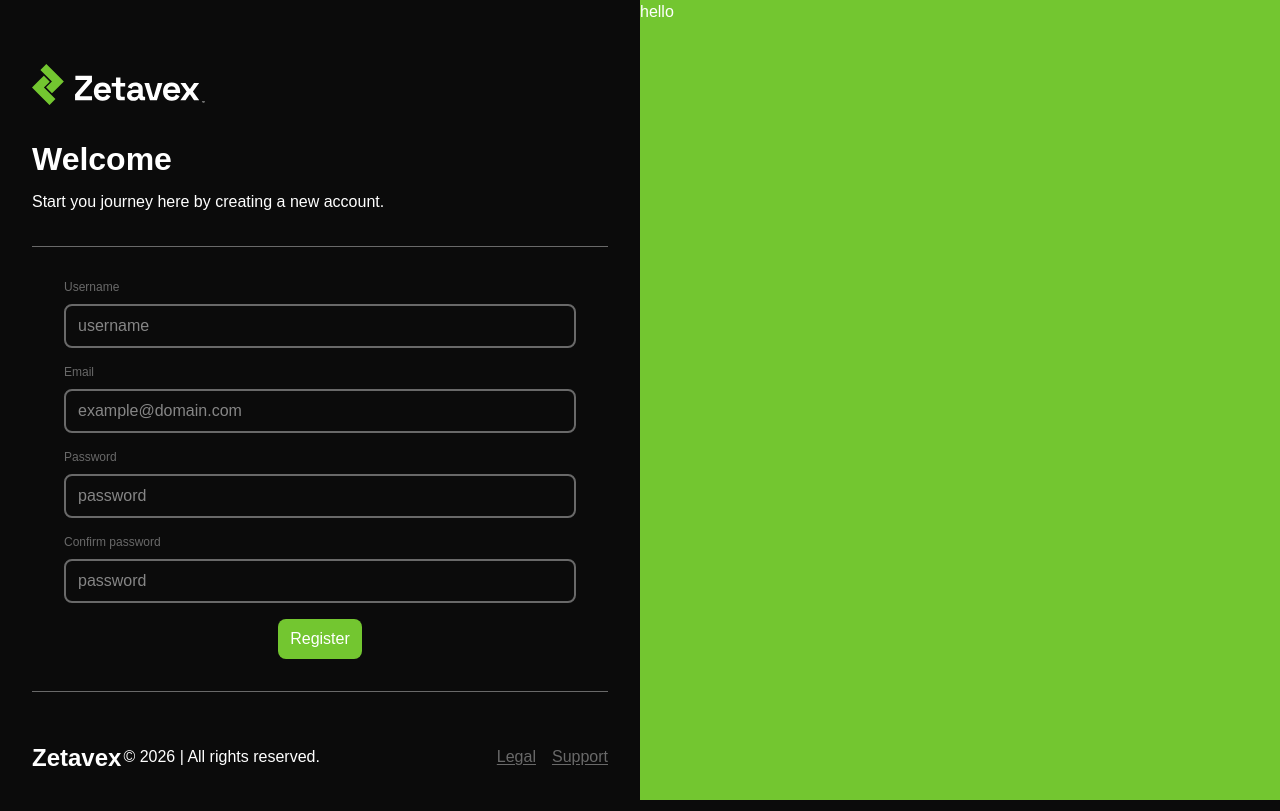
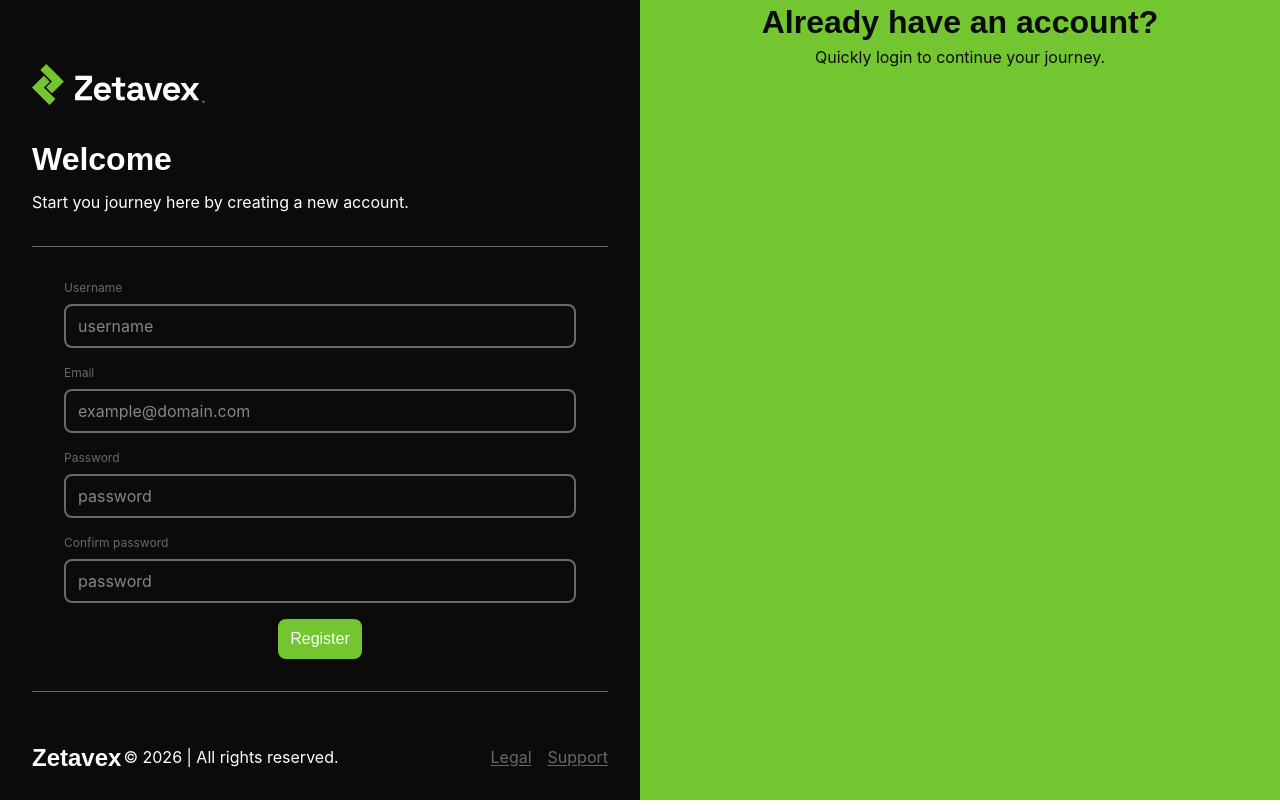
Before and after one commit to Klirond/Auth-frontend, a React (Vite) app: page /register in a window 1280 px wide. Built offline with nearby package versions, Linux system fonts and the light colour scheme.

Commit message:
Add text to section.

```diff
--- a/src/components/SecondaryDesktopFrame.jsx
+++ b/src/components/SecondaryDesktopFrame.jsx
@@ -1,3 +1,10 @@
 export default function SecondaryDesktopFrame() {
-  return <section className="desktop-frame">hello</section>;
+  return (
+    <section className="desktop-frame">
+      <div>
+        <h1>Already have an account?</h1>
+        <p>Quickly login to continue your journey.</p>
+      </div>
+    </section>
+  );
 }
--- a/src/components/components.css
+++ b/src/components/components.css
@@ -67,7 +67,13 @@ button,
 }
 
 .desktop-frame {
-    @apply hidden invisible md:block md:visible bg-main h-screen w-1/2 absolute top-0 right-0;
+    @apply text-midnight-black hidden invisible md:block md:visible bg-main h-screen w-1/2 absolute top-0 right-0;
+}
+.desktop-frame div {
+    @apply text-center w-full;
+}
+.desktop-frame h1 {
+    @apply text-xl font-logo font-bold;
 }
 
 .main-section {
@@ -76,3 +82,6 @@ button,
 .main-section > form {
     @apply px-xl;
 }
+.main-section > .redirection {
+    @apply hidden;
+}
--- a/src/index.css
+++ b/src/index.css
@@ -24,7 +24,7 @@
 }
 
 * {
-    @apply font-jost text-md box-border outline-none;
+    @apply text-md box-border outline-none;
 }
 *:focus {
     outline: none;
--- a/src/pages/Login.jsx
+++ b/src/pages/Login.jsx
@@ -23,9 +23,9 @@ export default function Login() {
         <button type="submit">Login</button>
       </Form>
       <Border />
-      <div className="flex gap-xs">
+      <div className="flex gap-xs redirection">
         <p className="label">New to Zetavex?</p>
-        <Link to={"/login"} className="primary-link">
+        <Link to={"/register"} className="primary-link">
           Create an account
         </Link>
       </div>
--- a/src/pages/Registration.jsx
+++ b/src/pages/Registration.jsx
@@ -32,7 +32,7 @@ export default function Registration() {
         <button type="submit">Register</button>
       </Form>
       <Border />
-      <div className="flex gap-xs">
+      <div className="flex gap-xs redirection">
         <p className="label">Already have an account?</p>
         <Link to={"/login"} className="primary-link">
           Login
```
